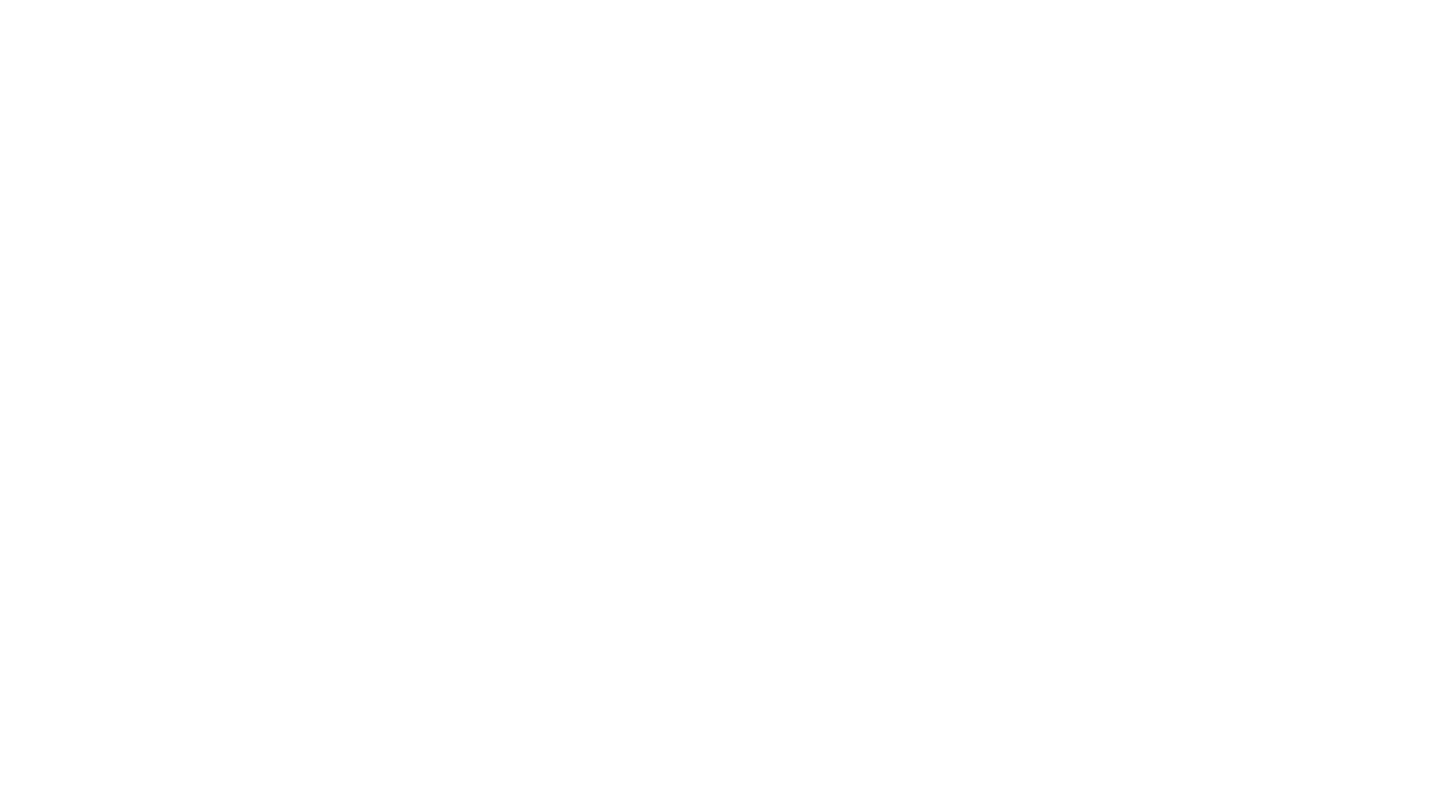
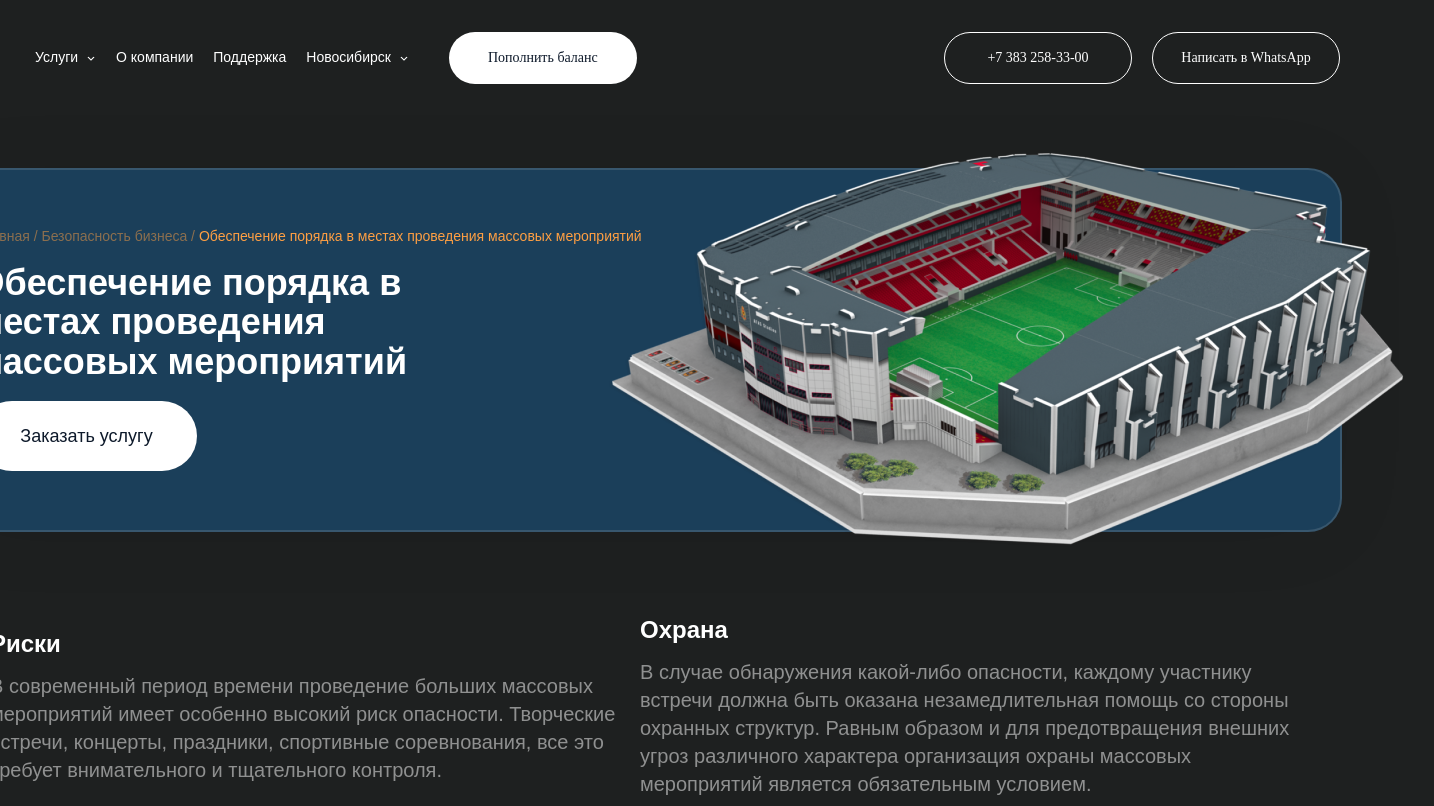
Before and after one commit to PeeWeeAnn/wordpress-test, a website built with webpack: page dist/index.html in a window 1280 px wide. Shown: the whole page, 1434 px wide, since content can reach past the window. Built offline with nearby package versions, Linux system fonts and the light colour scheme.

Commit message:
nav, baanner, information

```diff
--- a/src/scss/_variables.scss
+++ b/src/scss/_variables.scss
@@ -1,3 +1,4 @@
 $background: #1e2020;
 $primary: #1b3f5a;
 $white: #fff;
+$text: #0d192a;
--- a/src/scss/app.scss
+++ b/src/scss/app.scss
@@ -1,13 +1,23 @@
 @import "./variables";
+@import "./navigation";
+@import "./banner.scss";
+@import "./information.scss";
 
 html {
     overflow-x: hidden;
     margin-right: calc(-1 * (100vw - 100%));
+    margin: 0;
+    padding: 0;
 }
 
 body {
     font-family: "Muller-Trial", sans-serif;
     color: $white;
+    background-color: $background;
+    display: flex;
+    flex-direction: column;
+    justify-content: center;
+    align-items: center;
 }
 
 a {
@@ -17,4 +27,37 @@ a {
 p {
     font-family: "Muller", sans-serif;
     font-size: 20px;
+    margin: 0;
 }
+
+button {
+    font-family: "Muller";
+    font-weight: 400;
+    font-size: 14px;
+    line-height: 140%;
+    cursor: pointer;
+    border: none;
+}
+
+ul {
+    margin: 0;
+    padding: 0;
+}
+
+h1,
+h2,
+h3,
+h4,
+h5,
+h6 {
+    font-family: "Muller", sans-serif;
+    margin: 0;
+    color: $white;
+}
+
+._container {
+    width: 1400px;
+    display: flex;
+    justify-content: center;
+    align-items: center;
+}
--- /dev/null
+++ b/src/scss/banner.scss
@@ -0,0 +1,52 @@
+.banner {
+    display: flex;
+    align-items: center;
+    justify-content: center;
+    width: 1400px;
+    height: 360px;
+    background: #1b3f5a;
+    border: 2px solid rgba(218, 218, 218, 0.15);
+    box-shadow: 0px 4px 87px -25px rgba(0, 0, 0, 0.15);
+    border-radius: 34px;
+    margin: 60px 0 0 0;
+
+    &__image {
+        position: relative;
+        left: 130px;
+    }
+}
+
+.banner-information {
+    display: flex;
+    flex-direction: column;
+    gap: 20px;
+    width: 450px;
+
+    &__breadcrumbs {
+        width: 682px;
+        font-size: 14px;
+        line-height: 14px;
+        color: rgba(254, 159, 67, 0.5);
+    }
+
+    &__breadcrumbs span {
+        color: #fe9f43;
+    }
+
+    &__header {
+        font-weight: 700;
+        font-size: 36px;
+        line-height: 110%;
+    }
+
+    &__button {
+        width: 220px;
+        height: 70px;
+        background: $white;
+        border-radius: 136px;
+        font-family: "Muller", sans-serif;
+        color: $text;
+        font-size: 18px;
+        line-height: 140%;
+    }
+}
--- /dev/null
+++ b/src/scss/information.scss
@@ -0,0 +1,23 @@
+.information {
+    margin: 80px 0 0 0;
+}
+
+.information-block {
+    display: flex;
+    justify-content: space-between;
+    flex-direction: column;
+    gap: 10px;
+    width: 650px;
+
+    &__header {
+        font-weight: 700;
+        font-size: 24px;
+        line-height: 150%;
+    }
+
+    &__text {
+        font-size: 20px;
+        line-height: 140%;
+        opacity: 0.5;
+    }
+}
--- /dev/null
+++ b/src/scss/navigation.scss
@@ -0,0 +1,50 @@
+.navigation {
+    display: flex;
+    justify-content: space-between;
+    height: 100px;
+    padding: 0 0 0 95px;
+    width: 1305px;
+}
+
+.navigation-items {
+    display: flex;
+    gap: 20px;
+    font-size: 14px;
+    line-height: 140%;
+
+    &__item {
+        display: flex;
+        align-items: center;
+        gap: 8px;
+    }
+}
+
+.navigation-items-item {
+    &__button {
+        display: flex;
+        align-items: center;
+        justify-content: center;
+        width: 188px;
+        height: 52px;
+        border-radius: 155px;
+        background-color: $white;
+        color: $text;
+        margin: 0 0 0 20px;
+    }
+}
+
+.navigation-buttons {
+    display: flex;
+    align-items: center;
+    justify-content: center;
+    gap: 20px;
+
+    &__button {
+        width: 188px;
+        height: 52px;
+        border: 1px solid #ffffff;
+        border-radius: 155px;
+        background-color: transparent;
+        color: $white;
+    }
+}
```
Also changed, not shown: dist/img/icons/down.svg (added), dist/index.html, dist/style.css.
